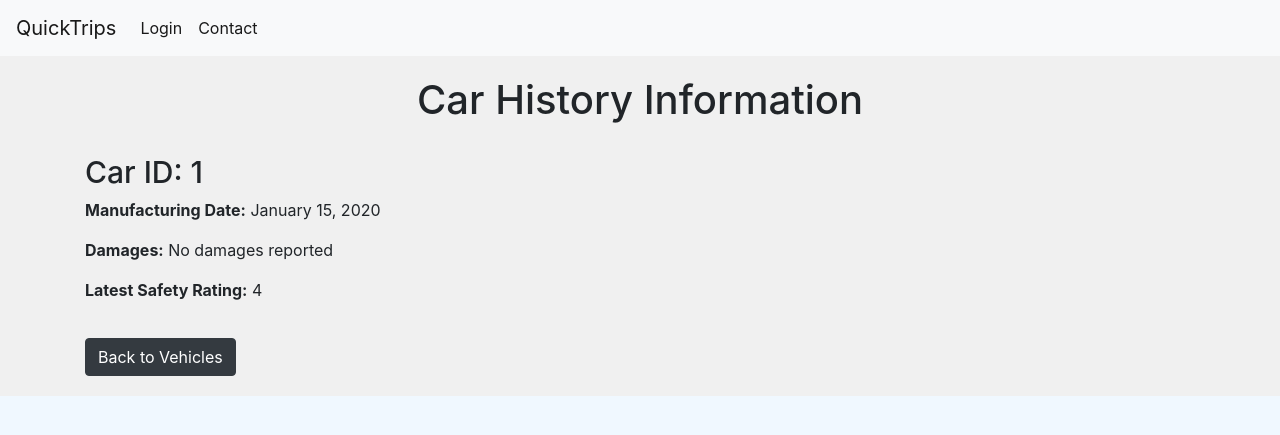
After one commit to Yasir2521/Car-Rental-System, a Django app: template templates/history.html in a window 1280 px wide. The commit adds this page. Shown: the top 435 px of the page. Run offline with Django 3.2, Linux system fonts and the light colour scheme; the template is opened without the code that fills it: most values are stand-ins (such as "Sample title", 1, 10 or a date in 2020).

Commit message:
3rd commit history page chole

```diff
--- a/CarRentalSystem/urls.py
+++ b/CarRentalSystem/urls.py
@@ -22,7 +22,7 @@ from django.conf.urls.static import static
 
 
 urlpatterns = [
-    path('admin/', admin.site.urls),
+    path('admin', admin.site.urls),
     path('forgot_password/', include('django.contrib.auth.urls')),
     path('forgot_password/password_reset', auth_views.PasswordResetView.as_view(
         subject_template_name='registration/password_reset_subject.txt')),
--- a/home/urls.py
+++ b/home/urls.py
@@ -15,5 +15,7 @@ urlpatterns = [
     path('contact/',views.contact,name = 'contact'),
     #path("vehicles/", views.vehicles, name= "vehicles"),
     path('vehicles.html', views.vehicles, name='vehicles'),
+    #path('bill.html', views.bill, name='bill'),
+    path('car_history/<int:car_id>/', views.car_history, name='car_history')
 
 ]
--- a/home/views.py
+++ b/home/views.py
@@ -91,3 +91,8 @@ def vehicles(request):
     # print(cars)
     params = {'car':cars}
     return render(request,'vehicles.html ',params)
+
+
+def car_history(request, car_id):
+    car = get_object_or_404(Car, car_id=car_id)
+    return render(request, 'history.html', {'car': car})
--- /dev/null
+++ b/templates/history.html
@@ -0,0 +1,24 @@
+{% extends 'base.html' %}
+
+{% block title %}Car History{% endblock title %}
+
+{% load static %}
+<link rel="stylesheet" href="{% static 'style.css' %}">
+
+{% block body %}
+
+<main role="main" style="background-color: rgb(240, 240, 240); padding: 20px;">
+    <div class="container">
+        <h1 class="jumbotron-heading text-center" style="font-size: 40px;">Car History Information</h1>
+
+        <div class="car-history-details" style="margin-top: 30px;">
+            <h2 style="font-size: 30px;">Car ID: {{ car.car_id }}</h2>
+            <p><strong>Manufacturing Date:</strong> {{ car.manufacturing_date | date:"F d, Y" }}</p>
+            <p><strong>Damages:</strong> {{ car.damages | default:"No damages reported" }}</p>
+            <p><strong>Latest Safety Rating:</strong> {{ car.latest_safety_rating }}</p>
+            <a href="/vehicles" class="btn btn-dark" style="margin-top: 20px;">Back to Vehicles</a>
+        </div>
+    </div>
+</main>
+
+{% endblock body %}
```
Also changed, not shown: home/models.py (+10 -0 lines), templates/vehicles.html (+14 -16 lines), car/images/Juvenile_Ragdoll.jpg (added), car/images/LMsmall.jpg (added), db.sqlite3, home/migrations/0004_car_damages_car_latest_safety_rating_and_more.py (added).
